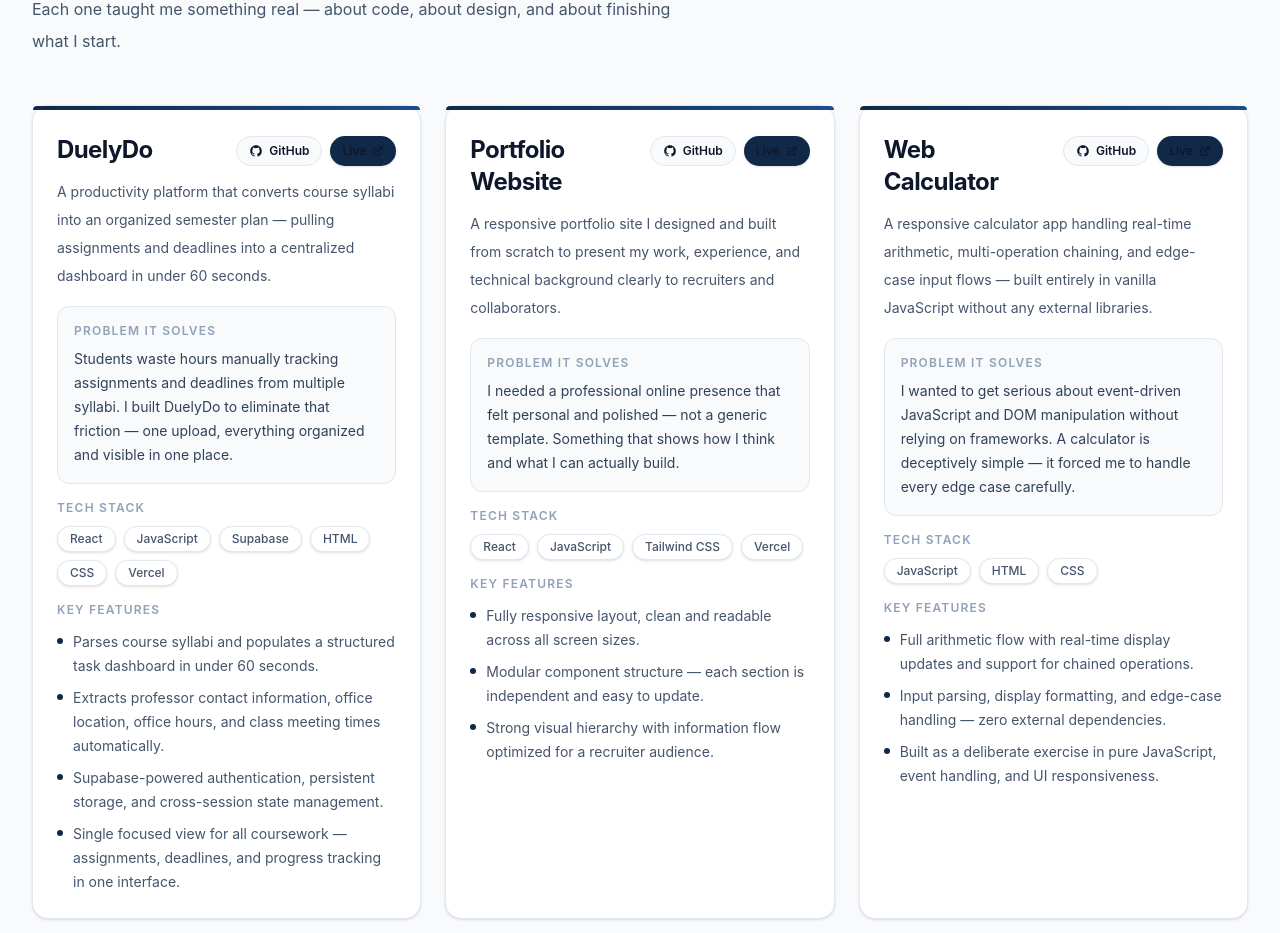
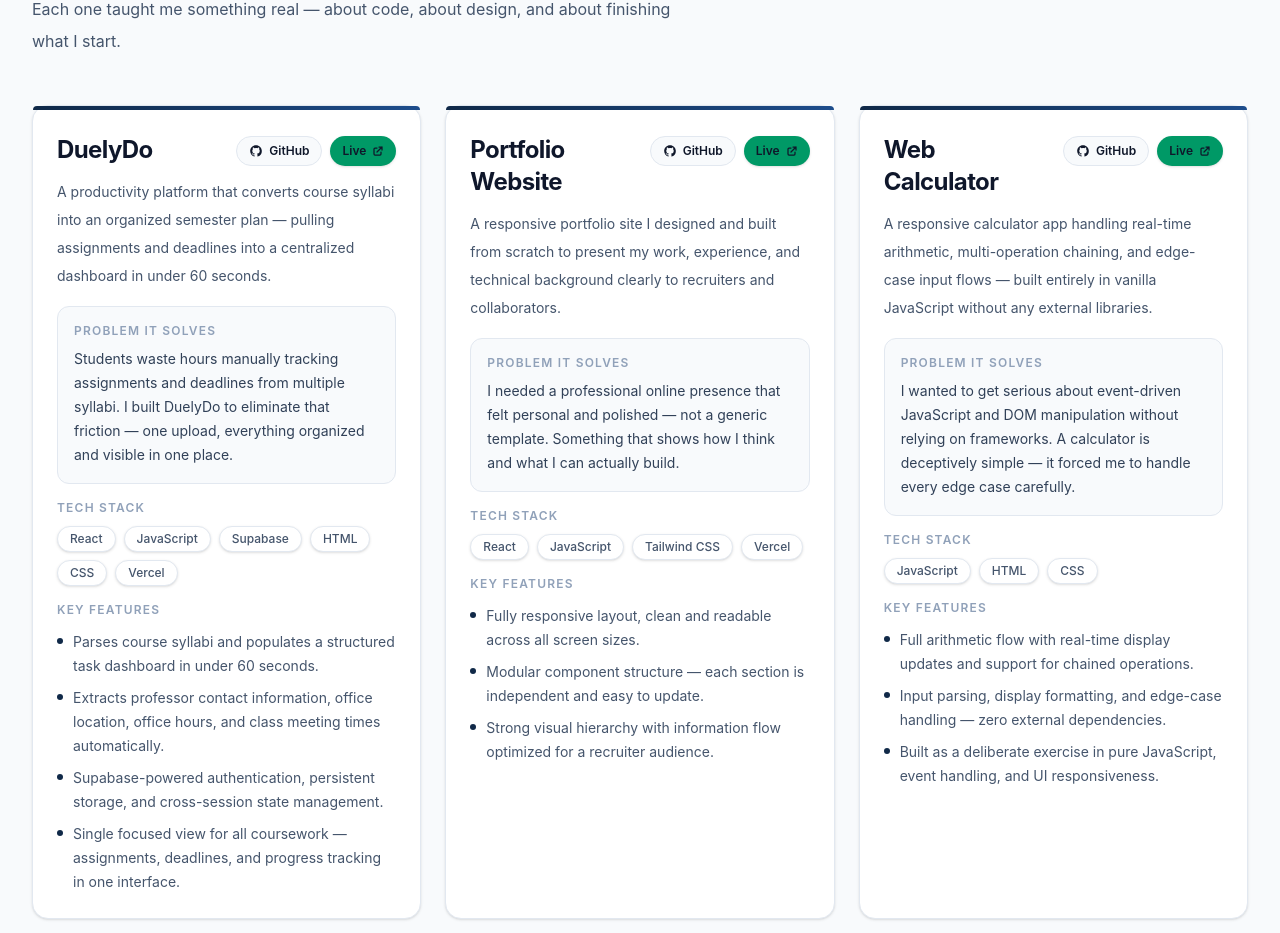
Before and after one commit to stanleytarun777/Portfolio-Website, a React (Vite) app: page / in a window 1280 px wide. Shown: the part 931-1864 px from the top of the page. Built offline with nearby package versions, Linux system fonts and the light colour scheme.

Commit message:
Live button green background

```diff
--- a/src/components/Projects.jsx
+++ b/src/components/Projects.jsx
@@ -42,7 +42,7 @@ function ProjectCard({ project }) {
               href={project.liveUrl}
               target="_blank"
               rel="noreferrer"
-              className="inline-flex items-center gap-1.5 rounded-full bg-[#102948] px-3 py-1.5 text-xs font-semibold text-white shadow-sm transition hover:bg-[#173f76]"
+              className="inline-flex items-center gap-1.5 rounded-full bg-emerald-600 px-3 py-1.5 text-xs font-semibold text-white shadow-sm transition hover:bg-emerald-700"
             >
               Live
               <ExternalLinkIcon />
```
